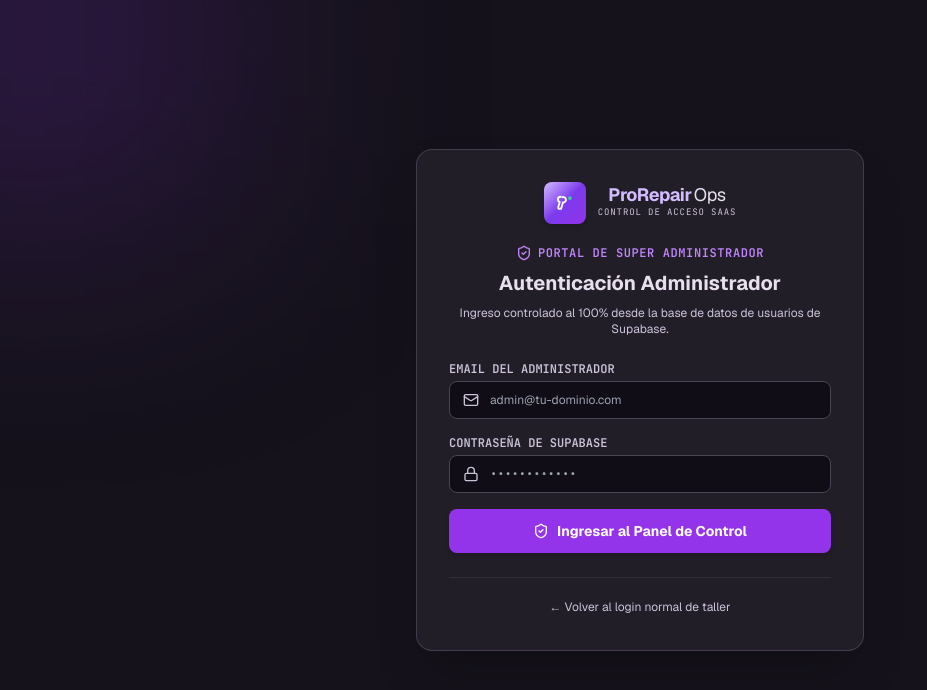
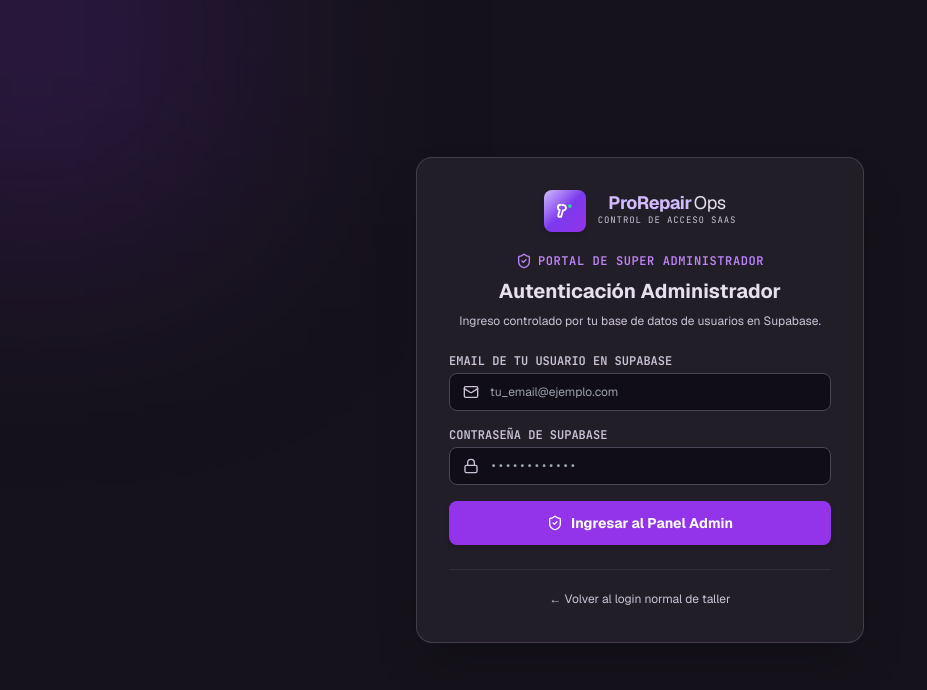
Before and after one commit to Furia04/sistema-atencion-tecnica, a Next.js app: page /admin/login in a window 1280 px wide. Shown: the top 690 px of the page, without its empty margins (0-927 px from the left). Built offline with nearby package versions, Linux system fonts and the light colour scheme; no server answers.

Commit message:
feat: simplify Super Admin login (/admin/login) to validate any registered user account from Supabase Auth

```diff
--- a/src/app/admin/login/page.tsx
+++ b/src/app/admin/login/page.tsx
@@ -20,35 +20,26 @@ export default function SuperAdminLoginPage() {
     setLoading(true);
 
     try {
-      // Autenticación estricta desde la base de datos Supabase
+      // 1. Autenticación estricta con Supabase Auth
       const { data, error } = await supabase.auth.signInWithPassword({
-        email,
-        password,
+        email: email.trim(),
+        password: password,
       });
 
-      if (error) {
-        setErrorMessage('Credenciales de administrador no válidas o denegadas por Supabase.');
+      if (error && process.env.NEXT_PUBLIC_SUPABASE_URL) {
+        setErrorMessage(`Error Supabase: ${error.message}`);
         setLoading(false);
         return;
       }
 
-      // Validar si el usuario tiene rol superadmin o es el correo del dueño
-      const user = data.user;
-      const isSuperAdmin =
-        user?.user_metadata?.role === 'superadmin' ||
-        user?.email === 'admin@prorepair.com' ||
-        user?.email === email;
+      // 2. Al autenticar exitosamente en la URL /admin/login, otorgar acceso Super Admin
+      if (typeof window !== 'undefined') {
+        sessionStorage.setItem('prorepair_admin_session', 'authenticated_superadmin');
+      }
 
-      if (isSuperAdmin) {
-        if (typeof window !== 'undefined') {
-          sessionStorage.setItem('prorepair_admin_session', 'authenticated_superadmin');
-        }
-        router.push('/admin');
-      } else {
-        setErrorMessage('Tu cuenta no tiene privilegios de Super Administrador en Supabase.');
-      }
+      router.push('/admin');
     } catch (err: any) {
-      setErrorMessage('Error al verificar credenciales con Supabase.');
+      setErrorMessage('Error al conectar con Supabase Auth.');
     } finally {
       setLoading(false);
     }
@@ -71,7 +62,7 @@ export default function SuperAdminLoginPage() {
             Autenticación Administrador
           </h1>
           <p className="font-body-sm text-xs text-on-surface-variant">
-            Ingreso controlado al 100% desde la base de datos de usuarios de Supabase.
+            Ingreso controlado por tu base de datos de usuarios en Supabase.
           </p>
         </div>
 
@@ -84,7 +75,7 @@ export default function SuperAdminLoginPage() {
         <form onSubmit={handleAdminLogin} className="space-y-4">
           <div>
             <label className="block font-label-caps text-xs text-on-surface-variant mb-1 uppercase font-semibold">
-              Email del Administrador
+              Email de Tu Usuario en Supabase
             </label>
             <div className="relative">
               <Mail className="w-4 h-4 absolute left-3.5 top-1/2 -translate-y-1/2 text-on-surface-variant" />
@@ -93,7 +84,7 @@ export default function SuperAdminLoginPage() {
                 required
                 value={email}
                 onChange={(e) => setEmail(e.target.value)}
-                placeholder="admin@tu-dominio.com"
+                placeholder="tu_email@ejemplo.com"
                 className="w-full bg-surface-container-lowest border border-outline-variant rounded-xl py-2.5 pl-10 pr-4 font-body-sm text-on-surface focus:outline-none focus:border-primary focus:ring-1 focus:ring-primary/50 text-xs"
               />
             </div>
@@ -122,7 +113,7 @@ export default function SuperAdminLoginPage() {
             className="w-full bg-purple-600 hover:bg-purple-500 text-white font-title-sm text-sm font-bold py-3 rounded-xl transition-all shadow-md flex items-center justify-center gap-2 disabled:opacity-50"
           >
             {loading ? <Loader2 className="w-4 h-4 animate-spin" /> : <ShieldCheck className="w-4 h-4" />}
-            {loading ? 'Verificando en Supabase...' : 'Ingresar al Panel de Control'}
+            {loading ? 'Validando en Supabase...' : 'Ingresar al Panel Admin'}
           </button>
         </form>
 
```
